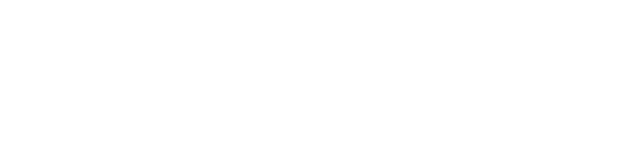
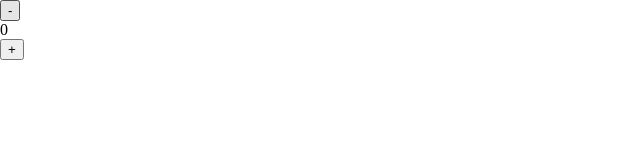
Before and after one commit to VladislavMagid/Lesson03Counter, a plain HTML site: page Index.html in a window 1280 px wide. Shown: the whole page, without its empty margins (0-640 px from the left). Drawn offline with Linux system fonts and the light colour scheme.

Commit message:
Add index.html

```diff
--- a/Index.html
+++ b/Index.html
@@ -4,10 +4,16 @@
     <link rel="stylesheet" href="./styles.css" type="text/css" />
     <meta charset="UTF-8" />
     <meta name="viewport" content="width=device-width, initial-scale=1.0" />
-    <title>Lesson_03_Counter</title>
+    <title>Counter</title>
     <script src="./index.js" defer></script>
   </head>
   <body>
-    <div></div>
+    <div class="page-wrapper">
+      <div class="main-container">
+        <button type="button" class="minus">-</button>
+        <p class="resultCounter">0</p>
+        <button type="button" class="plus">+</button>
+      </div>
+    </div>
   </body>
 </html>
```
